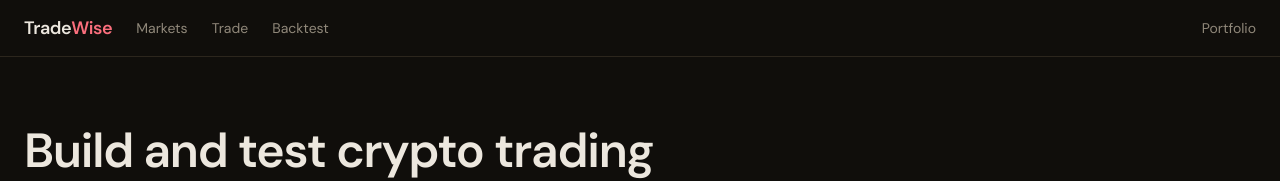
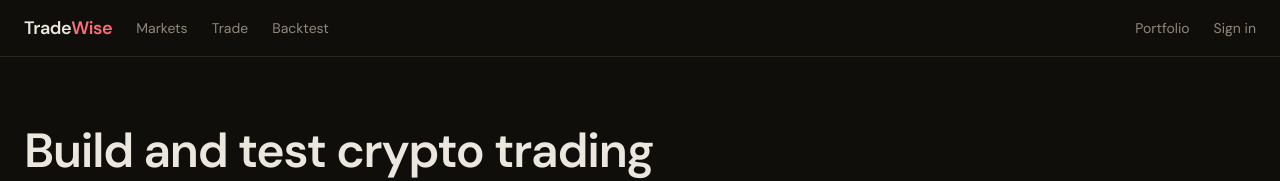
Before and after one commit to TanmeetSaini/TradeWise, a Next.js app in the folder web/: page / in a window 1280 px wide. Shown: the top 181 px of the page. Built offline with nearby package versions, Linux system fonts and the light colour scheme; no server answers.

Commit message:
show auth state in navbar

```diff
--- a/web/src/components/navbar.tsx
+++ b/web/src/components/navbar.tsx
@@ -1,4 +1,5 @@
 import Link from "next/link";
+import { createClient } from "@/lib/supabase/server";
 
 const links = [
   { href: "/markets", label: "Markets" },
@@ -6,7 +7,12 @@ const links = [
   { href: "/backtest", label: "Backtest" },
 ];
 
-export default function Navbar() {
+export default async function Navbar() {
+  const supabase = await createClient();
+  const { data: claimsData } = await supabase.auth.getClaims();
+  const email = claimsData?.claims?.email;
+  const name = claimsData?.claims?.user_metadata?.name;
+
   return (
     <header className="border-b border-border">
       <nav className="mx-auto flex h-14 max-w-7xl items-center justify-between px-6">
@@ -27,12 +33,31 @@ export default function Navbar() {
             ))}
           </ul>
         </div>
-        <Link
-          href="/portfolio"
-          className="text-sm text-muted transition-colors hover:text-foreground"
-        >
-          Portfolio
-        </Link>
+        <div className="flex items-center gap-6 text-sm text-muted">
+          <Link
+            href="/portfolio"
+            className="transition-colors hover:text-foreground"
+          >
+            Portfolio
+          </Link>
+          {email ? (
+            <div className="flex items-center gap-3">
+              <span>{name || email}</span>
+              <form action="/auth/signout" method="post">
+                <button className="transition-colors hover:text-foreground">
+                  Sign out
+                </button>
+              </form>
+            </div>
+          ) : (
+            <Link
+              href="/login"
+              className="transition-colors hover:text-foreground"
+            >
+              Sign in
+            </Link>
+          )}
+        </div>
       </nav>
     </header>
   );
```
